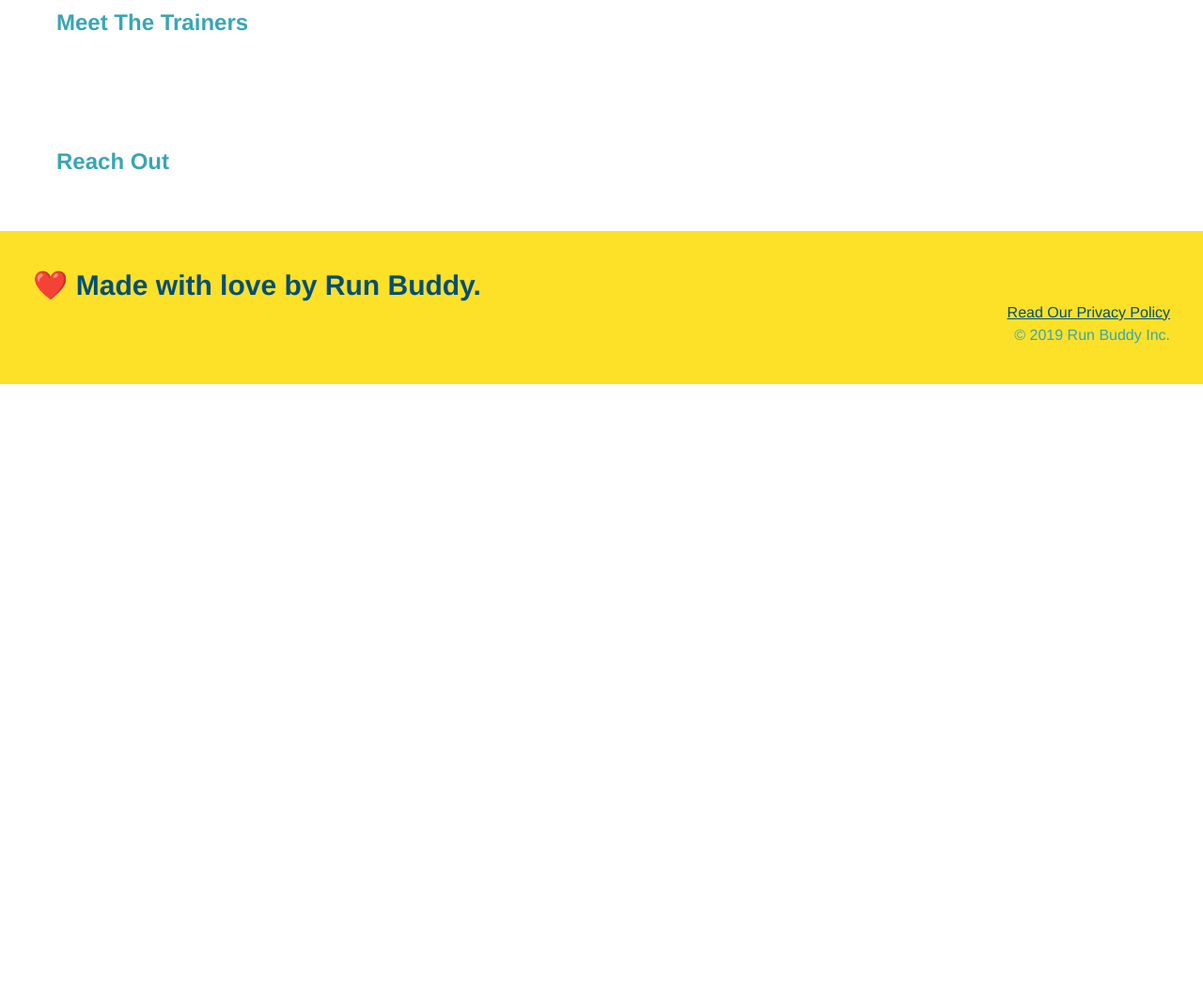
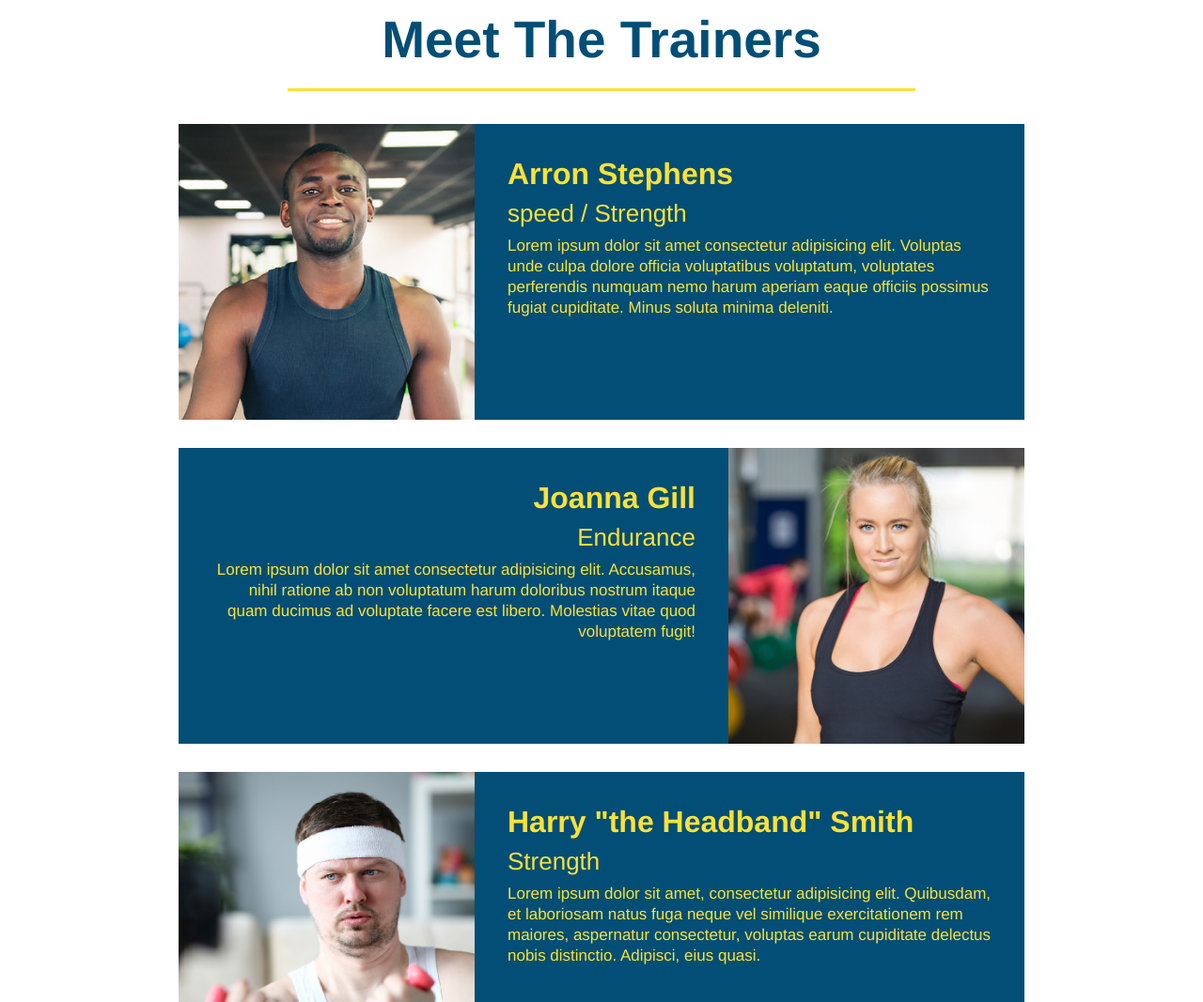
Before and after one commit to ArchieDonaho/run-buddy, a plain HTML site: page index.html in a window 1280 px wide. Shown: the part 2880-3947 px from the top of the page at 94% size. Before the commit the page ends 3289 px from the top, so only its background shows below. Drawn offline with Linux system fonts and the light colour scheme.

Commit message:
meet the trainers section

```diff
--- a/assets/css/style.css
+++ b/assets/css/style.css
@@ -190,3 +190,52 @@ section {
     font-size: 38px;
 }
 /* Step style ends */
+
+/* Trainer starts */
+.trainers {
+    text-align: center;
+}
+
+.trainer {
+    width: 900px;
+    margin: 0 auto 30px auto;
+    background: #024e76;
+    color: #fce138;
+    overflow: auto;
+}
+
+.trainer img {
+    width: 35%;
+    float: left;
+}
+
+.trainer-bio {
+    padding: 35px;
+    float: left;
+    width: 65%;
+}
+
+.text-left {
+    text-align: left;
+}
+
+.text-right {
+    text-align: right;
+}
+
+.trainer-bio h3 {
+    font-size: 32px;
+    margin-bottom: 8px;
+}
+
+.trainer-bio h4 {
+    font-weight: lighter;
+    font-size: 26px;
+    margin-bottom: 8px;
+}
+
+.trainer-bio p {
+    font-size: 17px;
+    line-height: 1.3;
+}
+/* Trainer ends */
--- a/index.html
+++ b/index.html
@@ -102,8 +102,44 @@
         </section>
 
         <!-- meet the trainers -->
-        <section>
-            <h2>Meet The Trainers</h2>
+        <section id="#your-trainers" class="trainers">
+            <h2 class="section-title primary-border">Meet The Trainers</h2>
+
+            <!-- first trainer bio -->
+            <article class="trainer">
+                <img src="./assets/images/trainer-1.jpg" alt="Arron Stephens in his workout cloths, ready to pump iron">
+                <div class="trainer-bio text-left">
+                    <h3>Arron Stephens</h3>
+                    <h4>speed / Strength</h4>
+                    <p>
+                        Lorem ipsum dolor sit amet consectetur adipisicing elit. Voluptas unde culpa dolore officia voluptatibus voluptatum, voluptates perferendis numquam nemo harum aperiam eaque officiis possimus fugiat cupiditate. Minus soluta minima deleniti.
+                    </p>
+                </div>
+            </article>
+
+            <!-- second trainer bio -->
+            <article class="trainer">
+                <div class="trainer-bio text-right">
+                    <h3>Joanna Gill</h3>
+                    <h4>Endurance</h4>
+                    <p>
+                        Lorem ipsum dolor sit amet consectetur adipisicing elit. Accusamus, nihil ratione ab non voluptatum harum doloribus nostrum itaque quam ducimus ad voluptate facere est libero. Molestias vitae quod voluptatem fugit!
+                    </p>
+                </div>
+                <img src="./assets/images/trainer-2.jpg" alt="Joanna Gill cooling off after a workout">
+            </article>
+
+            <!-- third trainer bio -->
+            <article class="trainer">
+                <img src="./assets/images/trainer-3.jpg" alt="Harry Smith wearing a headband and lifting comically small pink weights">
+                <div class="trainer-bio text-left">
+                    <h3>Harry "the Headband" Smith</h3>
+                    <h4>Strength</h4>
+                    <p>
+                        Lorem ipsum dolor sit amet, consectetur adipisicing elit. Quibusdam, et laboriosam natus fuga neque vel similique exercitationem rem maiores, aspernatur consectetur, voluptas earum cupiditate delectus nobis distinctio. Adipisci, eius quasi.
+                    </p>
+                </div>
+            </article>
         </section>
 
         <!-- "reach out" section -->
```
Also changed, not shown: assets/images/trainer-1.jpg (added), assets/images/trainer-2.jpg (added), assets/images/trainer-3.jpg (added).
